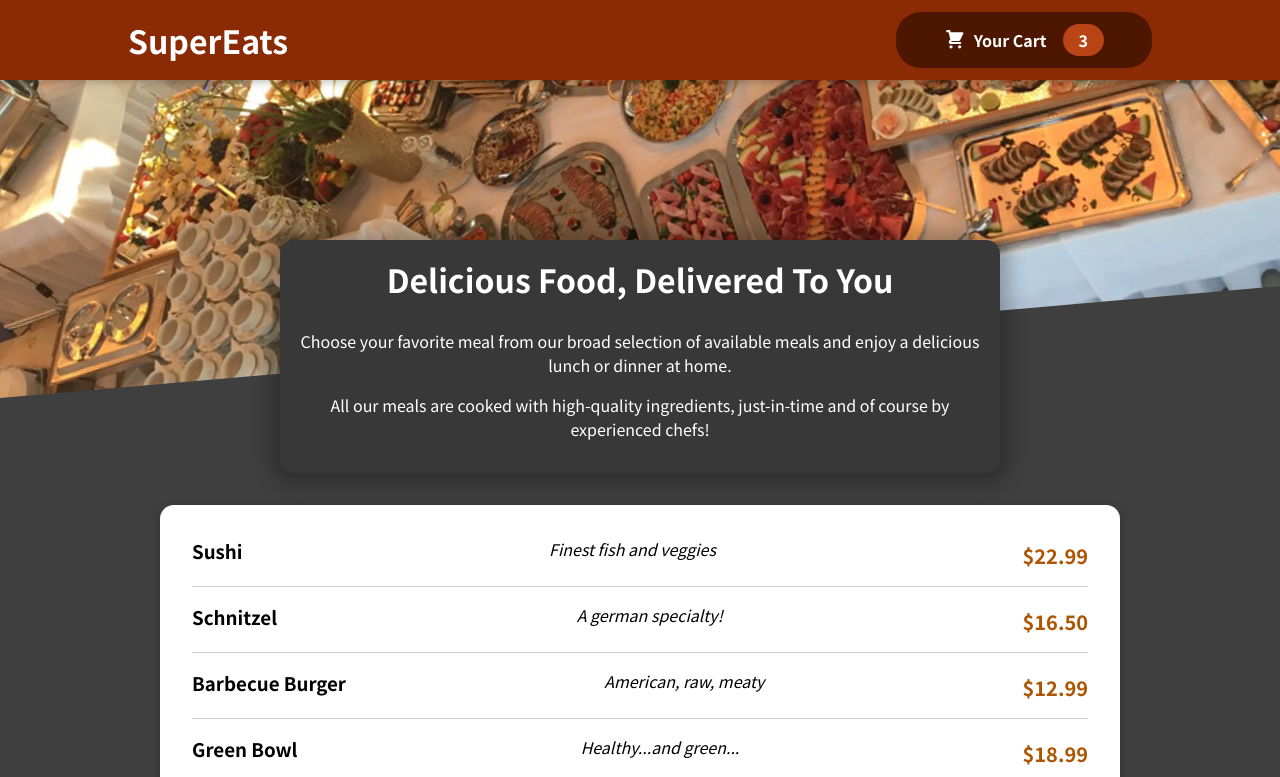
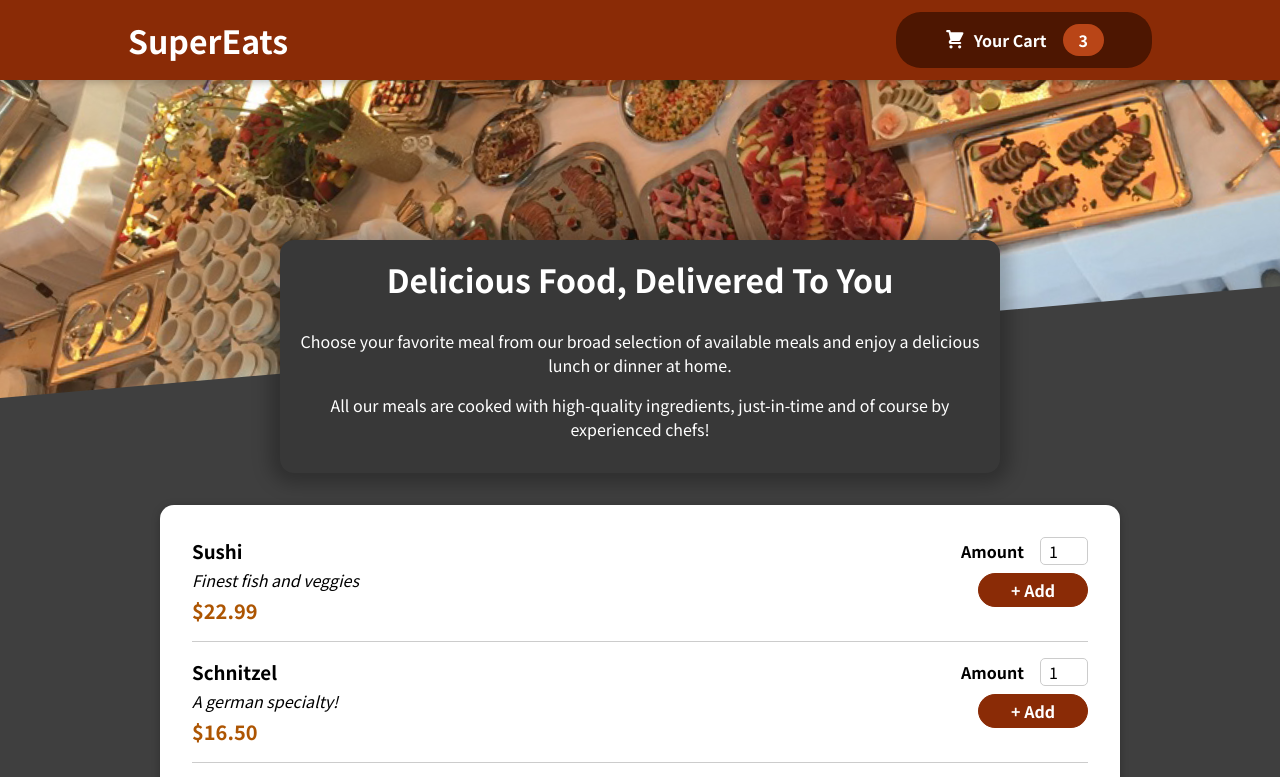
Before and after one commit to sofiadurkan1/food_order_app_react, a React (Create React App) app: page / in a window 1280 px wide. Shown: the top 777 px of the page. Built offline with nearby package versions, Linux system fonts and the light colour scheme.

Commit message:
Form added

```diff
--- a/src/components/Meals/MealItem/MealItem.js
+++ b/src/components/Meals/MealItem/MealItem.js
@@ -1,20 +1,22 @@
-import React from 'react'
-import classes from './MealItem.module.css'
+
+import MealItemForm from './MealItemForm';
+import classes from './MealItem.module.css';
 
 const MealItem = (props) => {
-    const price = `$${props.price.toFixed(2)}`
+  const price = `$${props.price.toFixed(2)}`;
+
   return (
-       <li>
-           <div className={classes.meal}>
+    <li className={classes.meal}>
+      <div>
         <h3>{props.name}</h3>
         <div className={classes.description}>{props.description}</div>
         <div className={classes.price}>{price}</div>
       </div>
       <div>
-
+        <MealItemForm id={props.id} />
       </div>
     </li>
-    )
-}
+  );
+};
 
 export default MealItem;
--- /dev/null
+++ b/src/components/Meals/MealItem/MealItemForm.js
@@ -0,0 +1,22 @@
+import React from 'react'
+import classes from "./MealItemForm.module.css"
+import Input from "../../UI/Input"
+
+const MealItemForm = (props) => {
+    return (
+        <form className={classes.form}>
+            <Input label="Amount"
+            input={{
+                id:'amount_',
+                type:'number',
+                min:'1',
+                max:'5',
+                step:'1',
+                defaultValue:'1',
+            }} />
+            <button>+ Add</button>
+        </form>
+    )
+}
+
+export default MealItemForm;
--- /dev/null
+++ b/src/components/Meals/MealItem/MealItemForm.module.css
@@ -0,0 +1,20 @@
+.form {
+    text-align: right;
+  }
+
+  .form button {
+    font: inherit;
+    cursor: pointer;
+    background-color: #8a2b06;
+    border: 1px solid #8a2b06;
+    color: white;
+    padding: 0.25rem 2rem;
+    border-radius: 20px;
+    font-weight: bold;
+  }
+
+  .form button:hover,
+  .form button:active {
+    background-color: #641e03;
+    border-color: #641e03;
+  }
--- /dev/null
+++ b/src/components/UI/Input.js
@@ -0,0 +1,14 @@
+import React from 'react'
+import classes from './Input.module.css'
+
+const Input = (props) => {
+    return (
+        <div className={classes.input}>
+            <label htmlFor={props.input.id}>{props.label}</label>
+            <input  {...props.input}/>
+
+        </div>
+    )
+}
+
+export default Input;
--- /dev/null
+++ b/src/components/UI/Input.module.css
@@ -0,0 +1,18 @@
+.input {
+    display: flex;
+    align-items: center;
+    margin-bottom: 0.5rem;
+  }
+
+  .input label {
+    font-weight: bold;
+    margin-right: 1rem;
+  }
+
+  .input input {
+    width: 3rem;
+    border-radius: 5px;
+    border: 1px solid #ccc;
+    font: inherit;
+    padding-left: 0.5rem;
+  }
```
Also changed, not shown: src/components/Meals/MealItemForm.js (deleted). Lines whose indentation alone changed are shown as unchanged.
